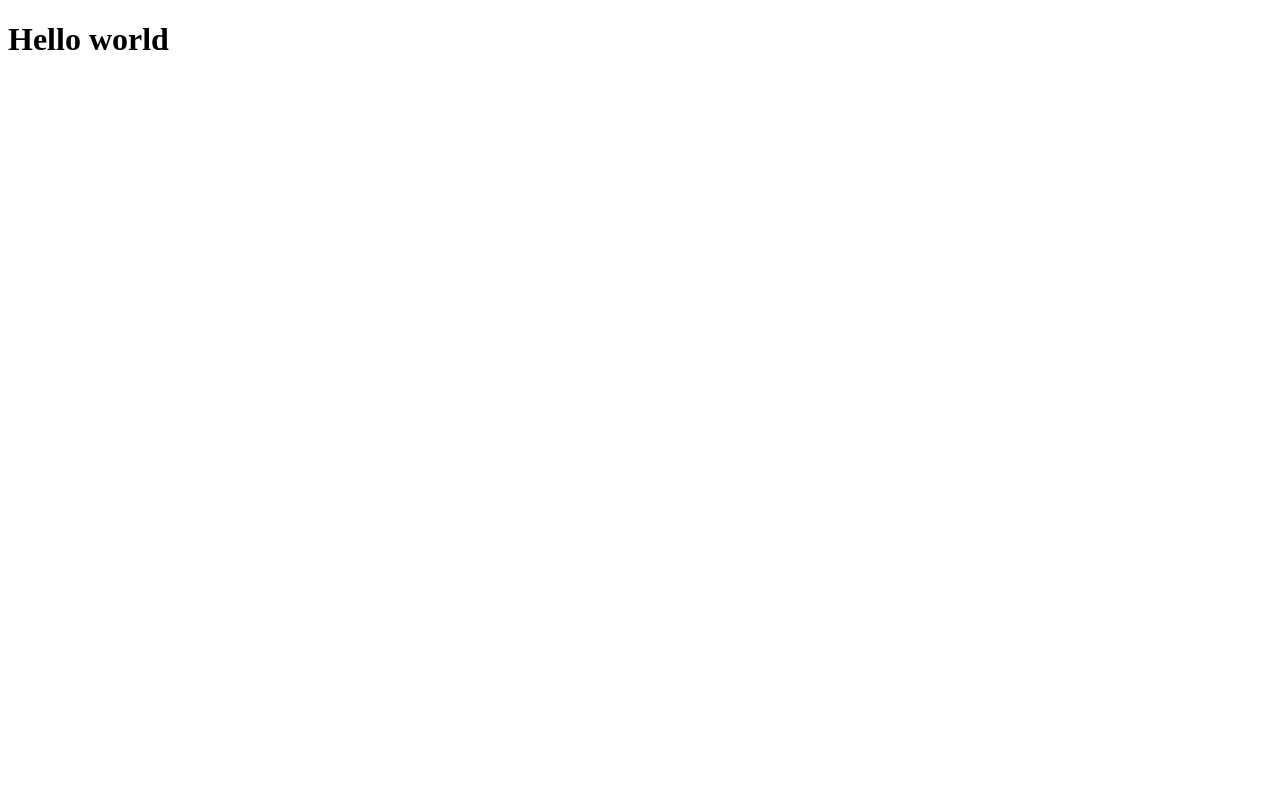
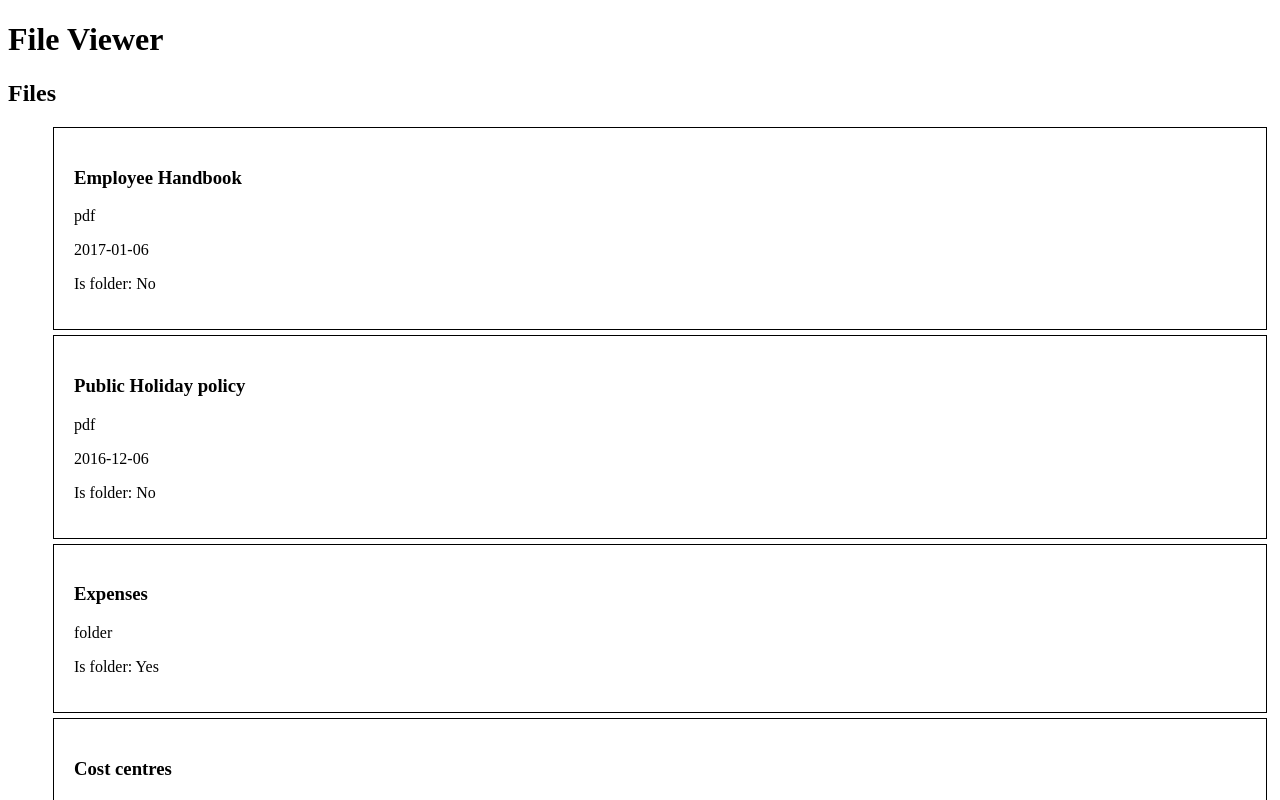
Before and after one commit to danielvarcas/bhr1, a React (Vite) app: page / in a window 1280 px wide. Shown: the top 800 px of the page. Built offline with nearby package versions, Linux system fonts and the light colour scheme.

Commit message:
Display root files. Fix typo in test assertion.

```diff
--- a/src/App.tsx
+++ b/src/App.tsx
@@ -3,7 +3,7 @@ import { Files } from "./components/Files/Files"
 function App() {
   return (
     <div>
-      <h1>Hello world</h1>
+      <h1>File Viewer</h1>
       <Files />
     </div>
   )
--- a/src/components/Files/Files.tsx
+++ b/src/components/Files/Files.tsx
@@ -1,8 +1,16 @@
 import React from "react"
 import { getFiles } from "../../utils/files"
 
+interface File {
+  id: string
+  type: "pdf" | "folder" | "doc" | "csv" | "mov"
+  name: string
+  added: string
+  files?: File[]
+}
+
 export function Files() {
-  const files = React.useMemo(() => {
+  const files: File[] = React.useMemo(() => {
     return getFiles()
   }, [getFiles])
 
@@ -10,5 +18,30 @@ export function Files() {
     console.log(files)
   }, [files])
 
-  return <div></div>
+  return (
+    <div>
+      <h2>Files</h2>
+
+      <ul>
+        {files.map((file) => (
+          <li
+            key={file.id}
+            aria-labelledby={`heading-${file.id}`}
+            style={{
+              listStyle: "none",
+              border: "1px solid black",
+              margin: "5px",
+              padding: "20px",
+            }}
+          >
+            <h3 id={`heading-${file.id}`}>{file.name}</h3>
+
+            <p>{file.type}</p>
+            <p>{file.added}</p>
+            <p>Is folder: {!!file.files?.length ? "Yes" : "No"}</p>
+          </li>
+        ))}
+      </ul>
+    </div>
+  )
 }
```
Also changed, not shown: 1 other file (tests, documents, lock files or other folders).
